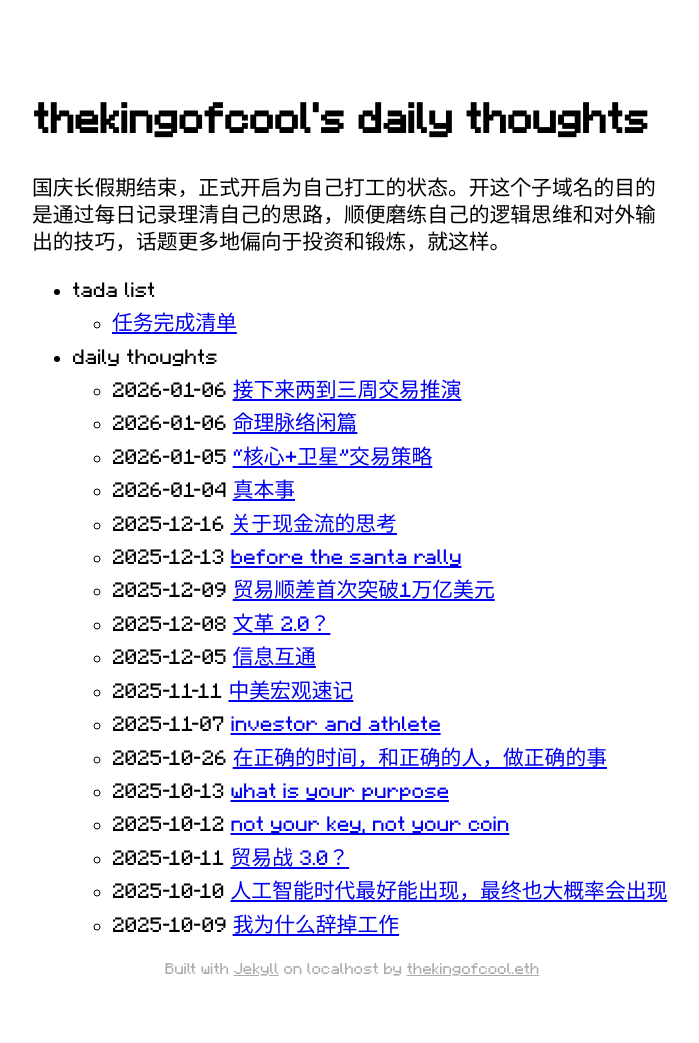
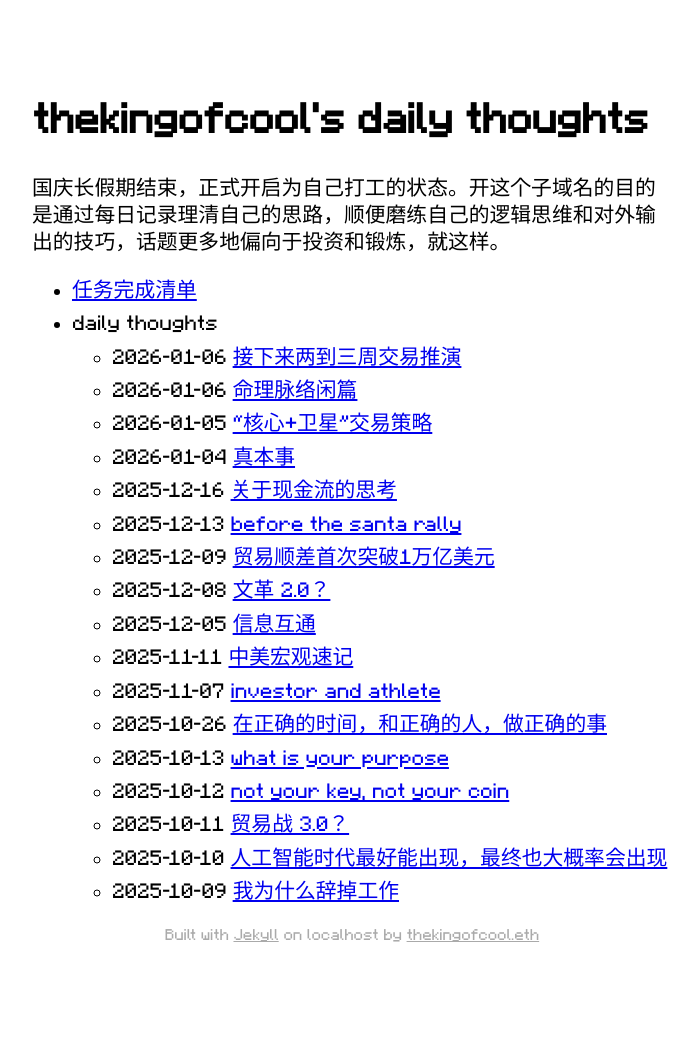
Before and after one commit to thekingofcool/daily, a Jekyll site: the page built from index.md, in a window 1280 px wide. Shown: the whole page, without its empty margins (288-987 px from the left). Built offline with Jekyll 4.4.1, drawn with Linux system fonts in a browser that asks for light colours; some web fonts are replaced; after the commit the page ends 1009 px from its top, so only the background shows below that.

Commit message:
daily update: 2026-01-12 09:41:23

```diff
--- a/_data/menu.yml
+++ b/_data/menu.yml
@@ -1,8 +1,6 @@
 entries:
-  - title: tada list
-    entries:
-    - title: 任务完成清单
-      url: /tada
+  - title: 任务完成清单
+    url: /tada
   - title: daily thoughts
     post_list:
       category: thoughts
--- a/_layouts/page.html
+++ b/_layouts/page.html
@@ -7,3 +7,7 @@ layout: default
 <h1>{{ page.title }}</h1>
 
 {{ content }}
+
+<div style="text-align: center; font-size: 0.75em; color: #aaa;" class="text-xs">
+  Built with <a href="https://jekyllrb.com/" target="_blank" style="color: #aaa;">Jekyll</a> on localhost by <a href="https://app.ens.domains/thekingofcool.eth" target="_blank" style="color: #aaa;">thekingofcool.eth</a>
+</div>
```
Also changed, not shown: 3 other files.
